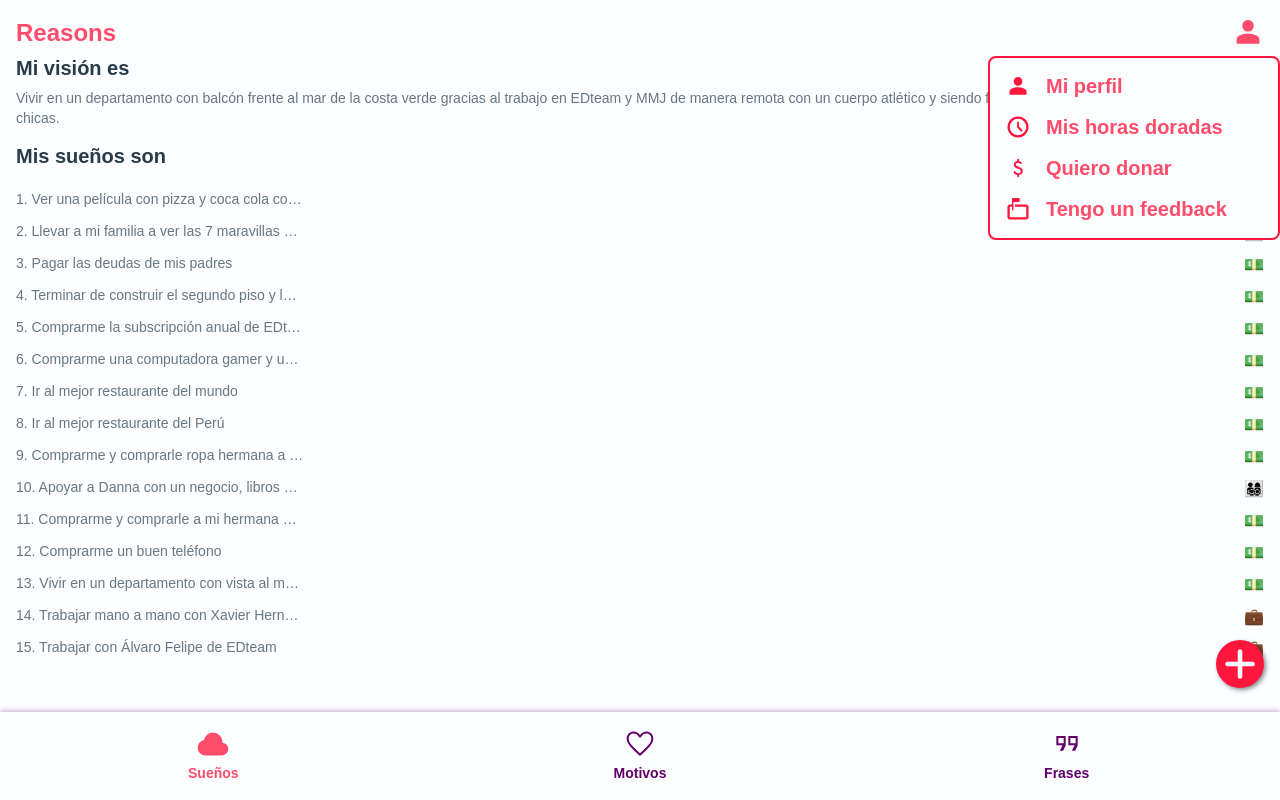
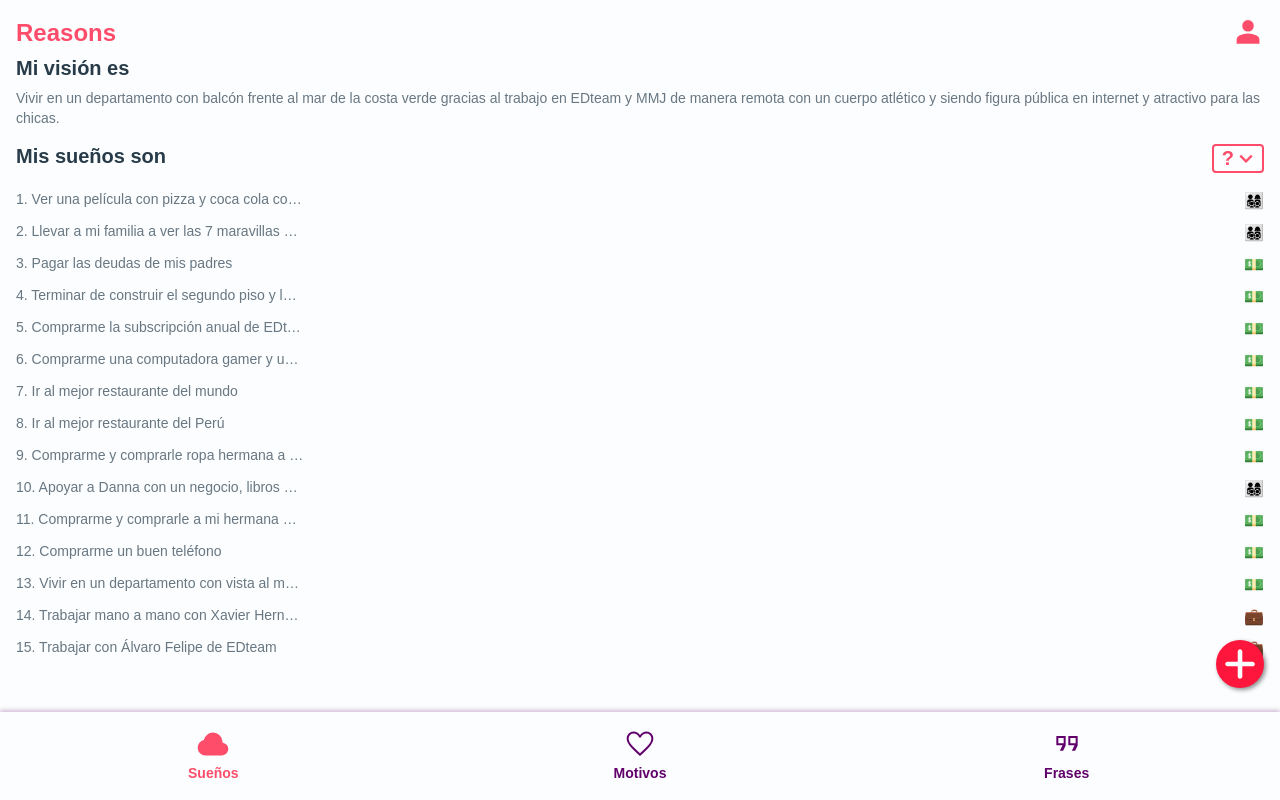
Before and after one commit to DenilDenilson/reasons, a React (Vite) app: page / in a window 1280 px wide. Built offline with nearby package versions, Linux system fonts and the light colour scheme.

Commit message:
Corregido el nombre de la pagina principal

```diff
--- a/src/App.jsx
+++ b/src/App.jsx
@@ -1,6 +1,6 @@
 import { useState } from "react";
 import reactLogo from "./assets/react.svg";
-import DreamPage from "./dreamPage";
+import DreamPage from "./MainPage";
 
 export default function App() {
   return <DreamPage />;
--- a/src/MainDreams.jsx
+++ b/src/MainDreams.jsx
@@ -7,7 +7,6 @@ export default function MainDreams() {
     <main className="px-4 pt-14 pb-24 flex flex-col gap-4">
       <VisionContainer />
       <DreamContainer />
-      <NavTopOptions />
     </main>
   );
 }
--- a/src/DreamPage.jsx
+++ b/src/MainPage.jsx
@@ -8,7 +8,7 @@ import MainDreams from "./MainDreams";
 import { Outlet } from "react-router-dom";
 import NavBot from "./NavBot";
 
-export default function DreamPage() {
+export default function MainPage() {
   return (
     <div className="min-h-screen relative bg-greys-BG">
       <NavTop />
--- a/src/NavTop.jsx
+++ b/src/NavTop.jsx
@@ -21,7 +21,8 @@ export default function NavTop() {
       </span>
       <span onClick={openModal} className="relative">
         <Person width="32" height="32" color="#FE4D6B" />
-        {showModal && <NavTopOptions />}
+        {/* {showModal && <NavTopOptions />} // Lo saco de acá ya que se // */}
+        {/* renderiza abajo del selectOption*/}
       </span>
     </div>
   );
--- a/src/main.jsx
+++ b/src/main.jsx
@@ -2,7 +2,7 @@ import React from "react";
 import ReactDOM from "react-dom/client";
 import { BrowserRouter, Route, Routes } from "react-router-dom";
 import App from "./App";
-import DreamPage from "./dreamPage";
+import MainPage from "./MainPage";
 import "./index.css";
 import MainDreams from "./MainDreams";
 import MainQuote from "./MainQuote";
@@ -13,7 +13,7 @@ ReactDOM.createRoot(document.getElementById("root")).render(
 
   <BrowserRouter>
     <Routes>
-      <Route path="/" element={<DreamPage />}>
+      <Route path="/" element={<MainPage />}>
         <Route index element={<MainDreams />} />
         <Route path="/reasons" element={<MainReasons />} />
         <Route path="/quotes" element={<MainQuote />} />
```
